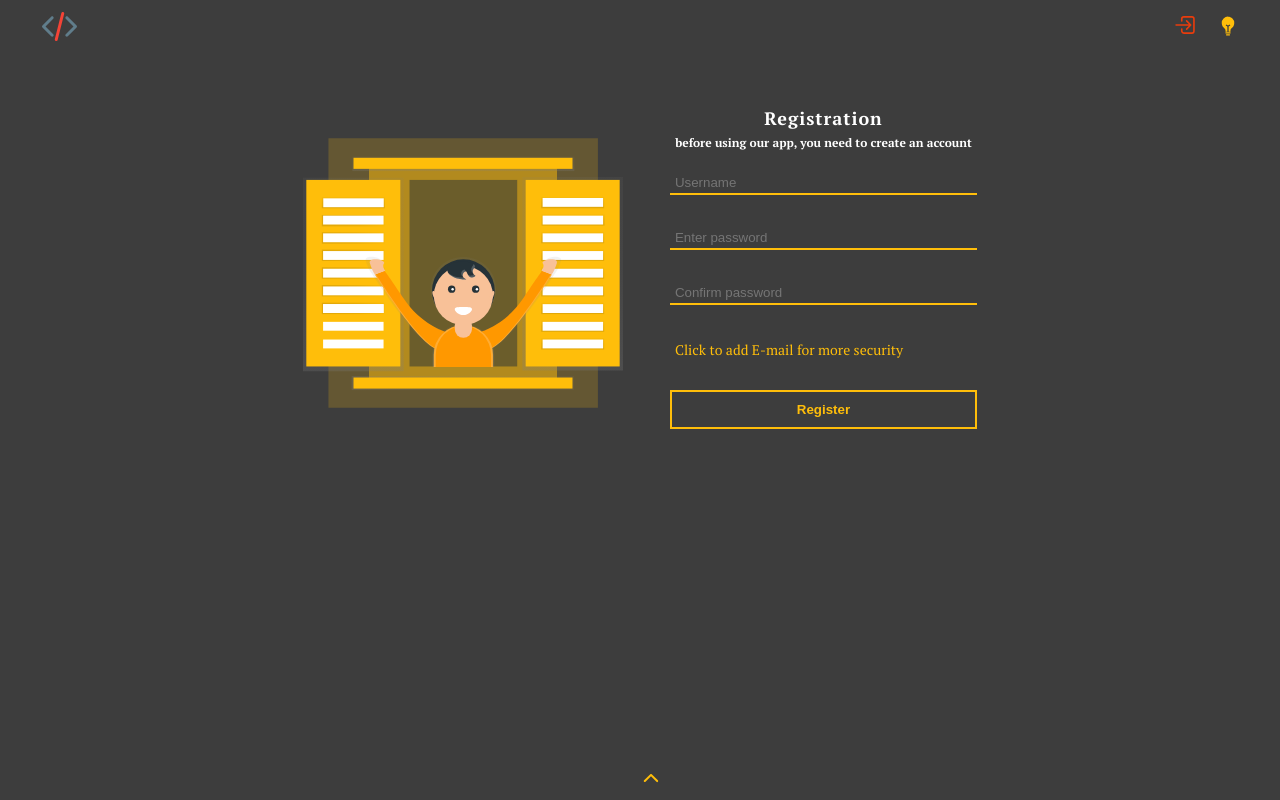
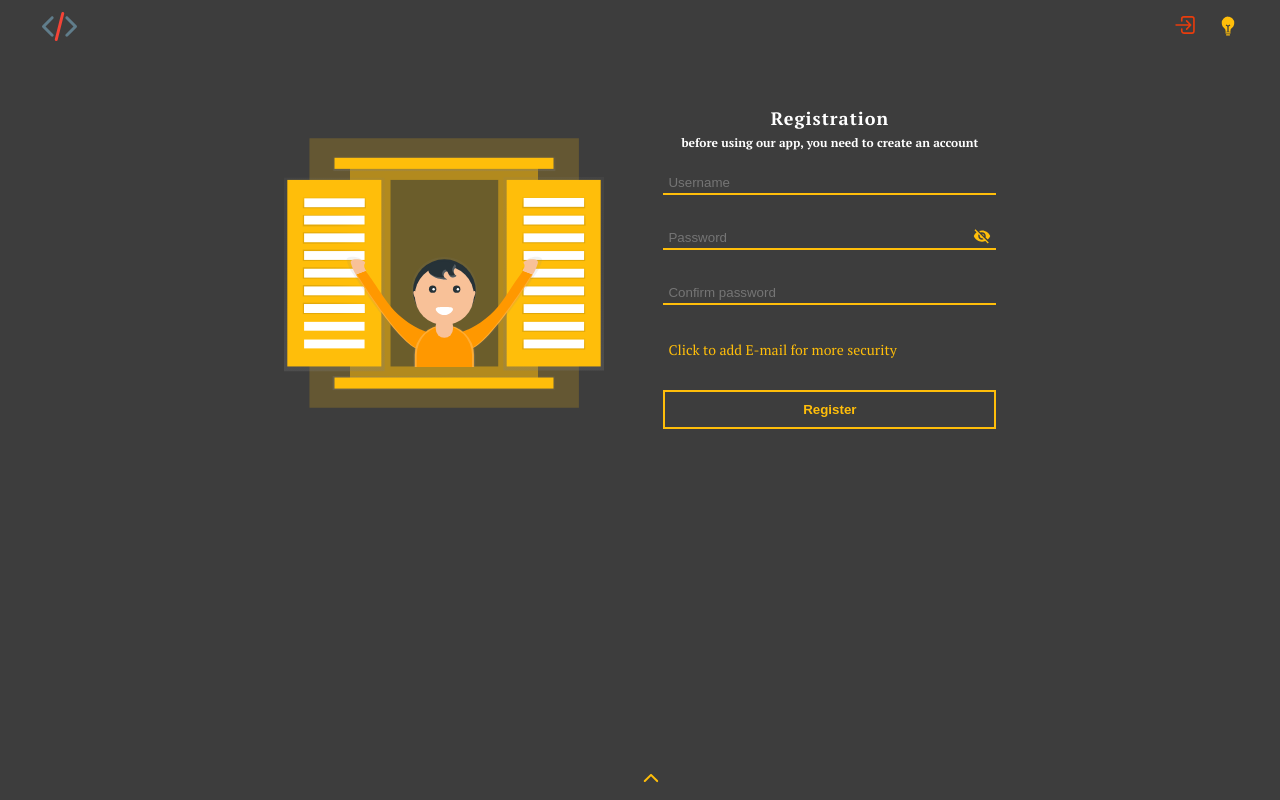
Before and after one commit to dhristoskov/meeting-events, a Next.js app: page /auth/register in a window 1280 px wide. Built offline with nearby package versions, Linux system fonts and the light colour scheme.

Commit message:
meets-events add password and submit component

```diff
--- /dev/null
+++ b/components/auth-component/PasswordField.tsx
@@ -0,0 +1,36 @@
+import { useState, ChangeEvent } from 'react';
+import { MdVisibility, MdVisibilityOff } from 'react-icons/md';
+
+import styles from '@/styles/auth.module.scss';
+
+interface Props {
+    value: string;
+    onHandleChange: (e: ChangeEvent<HTMLInputElement>) => void;
+    errors: any
+}
+
+const PasswordField: React.FC<Props> = ({ value, onHandleChange, errors}) => {
+
+    const [ hidden, setHidden ] = useState<Boolean>(true);
+
+    const toggleVisibal = () => {
+        setHidden(prevState => !prevState);
+    }
+
+    return (
+        <div className={styles.field}>
+            <input type={ hidden ? 'password' : 'text' } name='password' value={value}
+            onChange={onHandleChange} placeholder='Password'/>
+            <span onClick={toggleVisibal}>
+                {
+                    hidden
+                    ? <i className={styles.passwordIcon}><MdVisibilityOff /></i>
+                    : <i className={styles.passwordIcon}><MdVisibility  /></i>
+                }
+            </span>
+            {errors && <p className={styles.errors}>{errors}</p>}
+        </div>
+    )
+}
+
+export default PasswordField;
--- a/components/register-component/RegisterComponent.tsx
+++ b/components/auth-component/RegisterComponent.tsx
@@ -2,6 +2,7 @@ import React, { useState, ChangeEvent, FormEvent } from 'react';
 import { motion } from 'framer-motion';
 
 import { ValidateInput } from '@/components/utils/formValidator';
+import PasswordField from '@/components/auth-component/PasswordField';
 import { RegistrationUser } from 'interfaces/registrationUser';
 
 import styles from '@/styles/auth.module.scss';
@@ -52,15 +53,11 @@ const RegisterComponent: React.FC<Props> = ({ onRegisterHandler }) => {
                     value={username} onChange={onHandleChange} />
                     {errors.username && <p className={styles.errors}>{errors.username}</p>}
                 </div>
-                <div className={styles.field}>
-                    <input type="password" name='password' placeholder='Enter password'
-                    value={password} onChange={onHandleChange}/>
-                     {errors.password && <p className={styles.errors}>{errors.password}</p>}
-                </div>
+                <PasswordField onHandleChange={onHandleChange} value={password} errors={errors.password}/>
                 <div className={styles.field}>
                     <input type="password" name='password2' placeholder='Confirm password'
                     value={password2} onChange={onHandleChange}/>
-                     {errors.password2 && <p className={styles.errors}>{errors.password2}</p>}
+                    {errors.password2 && <p className={styles.errors}>{errors.password2}</p>}
                 </div>
                 <div className={styles.field}>
                     {
--- a/pages/api/auth/user-register.ts
+++ b/pages/api/auth/user-register.ts
@@ -32,7 +32,7 @@ const handler = async (req: NextApiRequest, res: NextApiResponse) => {
         user = new User({
           username,
           email,
-          password: hashedPassword,
+          password: hashedPassword
         });
 
         await user.save();
--- a/pages/auth/register/index.tsx
+++ b/pages/auth/register/index.tsx
@@ -1,7 +1,7 @@
 import Image from 'next/image';
 import axios from 'axios';
 
-import RegisterComponent from '@/components/register-component/RegisterComponent';
+import RegisterComponent from '@/components/auth-component/RegisterComponent';
 import { RegistrationUser } from 'interfaces/registrationUser';
 
 import styles from '@/styles/auth.module.scss';
--- a/styles/auth.module.scss
+++ b/styles/auth.module.scss
@@ -6,7 +6,7 @@
     flex-wrap: wrap;
     align-items: center;
     margin: 50px auto;
-    width: 60%;
+    width: 65%;
 }
 .container {
     width: 40%;
@@ -70,6 +70,15 @@
                 padding: 5px;
                 font-size: 12px;
             }
+
+            .passwordIcon {
+                position: absolute;
+                bottom: 25px;
+                right: 5px;
+                font-size: 18px;
+                color: $icon-light;
+                cursor: pointer;
+            }
         }
     }
 }
```
Also changed, not shown: components/auth-component/SubmitButton.tsx (added, +15 -0 lines).
